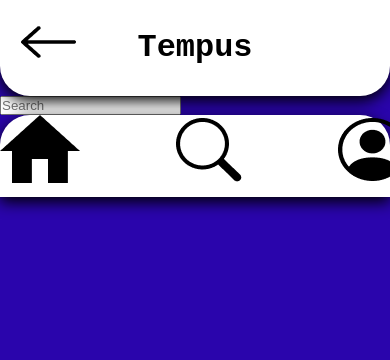
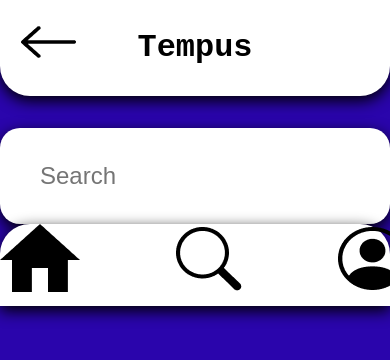
Before and after one commit to SameerDalal/vite-react-template, a React (Vite) app in the folder vite-project/: page /search in a window 390 px wide. Shown: the top 360 px of the page. Built offline with nearby package versions, Linux system fonts and the light colour scheme.

Commit message:
added search bar

```diff
--- a/vite-project/index.html
+++ b/vite-project/index.html
@@ -3,6 +3,7 @@
   <head>
     <meta charset="UTF-8" />
     <link rel="icon" type="image/svg+xml" href="/vite.svg" />
+    <link rel="stylesheet" href="https://cdnjs.cloudflare.com/ajax/libs/font-awesome/5.15.2/css/all.min.css" />
     <meta name="viewport" content="width=device-width, initial-scale=1.0" />
     <title>Vite + React</title>
   </head>
--- a/vite-project/src/components/tempusSearch/searchBar/SearchBar.jsx
+++ b/vite-project/src/components/tempusSearch/searchBar/SearchBar.jsx
@@ -4,12 +4,9 @@ import './searchBar.css';
 
 const SearchBar = () => {
     return (
-      <div className="search__bar-container">
-        <div className="search__bar">
-            <input type="text" placeholder="Search" />
-            <div class="fa fa-search"></div>
-            <div class="fa fa-times"></div>
-        </div>
+      <div class="input-wrapper">
+        <div class="fa fa-search"></div>
+        <input type="text" placeholder="Search" />
       </div>
     )
   }
--- a/vite-project/src/components/tempusSearch/searchBar/searchBar.css
+++ b/vite-project/src/components/tempusSearch/searchBar/searchBar.css
@@ -0,0 +1,28 @@
+
+  @media only screen and (max-width: 700px) {
+    .input-wrapper {
+        display: flex;
+        position: relative;
+        align-items: center;
+        justify-content: space-between;
+        background: #ffffff;
+        padding: 1rem;
+        border-radius: 0.5rem;
+        color: white;
+        box-shadow: 0px 5px 15px 0px #000000;
+        height: 6rem;
+        border-radius: 20px;
+        margin-top: 2rem;
+      }
+
+      input {
+        margin: 0 0.5rem 0 0.5rem;
+        width: 100%;
+        border: none;
+        outline: none;
+        background: #ffffff;
+        color: black;
+        font-size: 1.5rem;
+      }
+
+}
--- a/vite-project/src/main.jsx
+++ b/vite-project/src/main.jsx
@@ -15,3 +15,7 @@ root.render(
       <App />
   </StrictMode>
 );
+
+// TO START THE APP
+// $ cd vite-project
+// $ npm run dev
```
